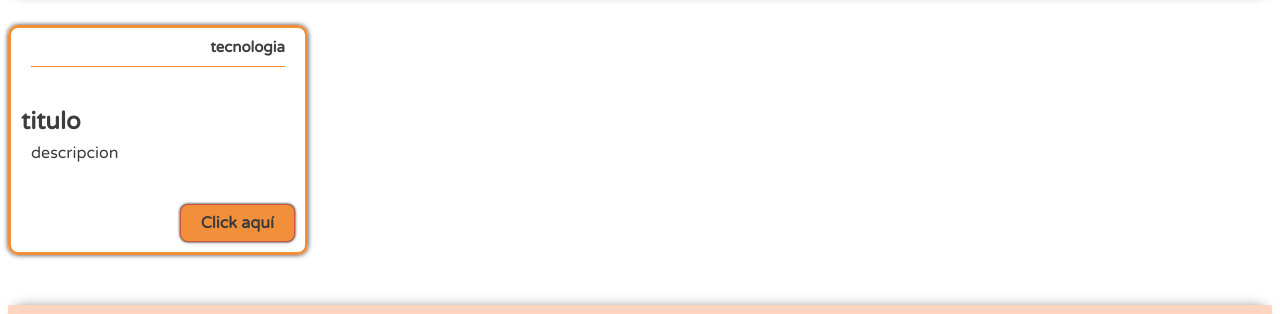
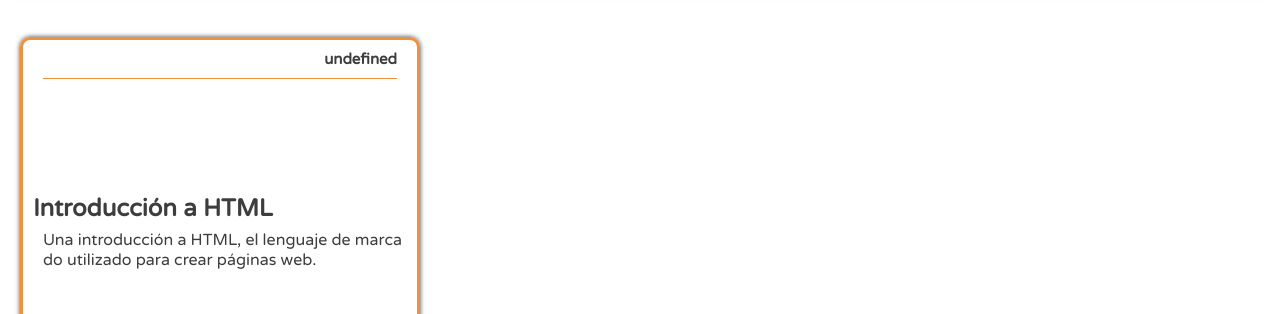
Before and after one commit to MelisaSG/mi_biblioteca, a plain HTML site: page recursos.html in a window 1280 px wide. Shown: the part 73-387 px from the top of the page. Drawn offline with nearby package versions, Linux system fonts and the light colour scheme.

Commit message:
se agrega js

```diff
--- a/recursos.html
+++ b/recursos.html
@@ -14,17 +14,13 @@
         <div class="menu"><a href="recursos.html">Recursos</a></div>
     </header>
     <main>
-    <div class="tarjeta-recurso">
-        <div class="tecnologia-recurso">tecnologia</div>
-        <div class="informacion-recurso">
-            <div class="titulo-recurso">titulo</div>
-            <div class="descripcion-recurso">descripcion</div>
-        </div>
-        <div class="url"><a href="#">Click aquí</a></div>
+    <div id="tarjeta-recurso">
+
     </div>
     </main>
      <footer>
         <a href="https://github.com/MelisaSG">Mi GitHub <i class="bi bi-github"></i></a>
     </footer>
+    <script src="script.js"></script>
 </body>
 </html>
--- /dev/null
+++ b/script.js
@@ -0,0 +1,24 @@
+const tarjetaHTML = document.querySelector("#tarjeta-recurso")
+
+function mostrarTarjeta(){
+    fetch("recursos.json")
+    .then(response => response.json())
+    .then(data => {
+        for(recurso of data){
+            tarjetaHTML.innerHTML +=`
+                <div class="tarjeta-recurso" id="tarjeta-recurso">
+                <div class="tecnologia-recurso">${recurso.tecnologia}</div>
+                <div class="informacion-recurso">
+                    <div class="titulo-recurso">${recurso.titulo}</div>
+                    <div class="descripcion-recurso">${recurso.descripcion}</div>
+                </div>
+                <div class="url"><a href="${recurso.url}">Click aquí</a></div>
+                </div>
+            `
+        }
+    })
+
+    .catch(error => console.log(error))
+}
+
+mostrarTarjeta()
--- a/style.css
+++ b/style.css
@@ -10,13 +10,10 @@
     --color-quinto: #c8553d;
 }
 
-
-html{
+*{
     box-sizing: border-box;
-}
-
-*{
-    box-sizing: inherit;
+    margin: 0%;
+    padding: 0%;
 }
 
 body {
@@ -25,8 +22,13 @@ body {
     background-color: var(--color-primario);
     display: flex;
     flex-direction: column;
-    align-items: flex-start;
+
   }
+
+main{
+    display: flex;
+    width: 100vw;
+}
 
 section{
     margin: 0 20% 0 20% ;
@@ -163,10 +165,11 @@ input:focus-visible, textarea:focus-visible, select:focus-visible{
 
 .tarjeta-recurso{
     display: flex;
-    height: 230px;
-    width: 300px;
+    height: 50vh;
+    width: 50vh;
     border: 3px solid var(--color-terciario);
     padding: 10px;
+    margin: 20px;
     flex-direction: column;
     border-radius: 10px;
     box-shadow: 0px 0px 5px 0px rgba(0, 0, 0, 0.746);
```
